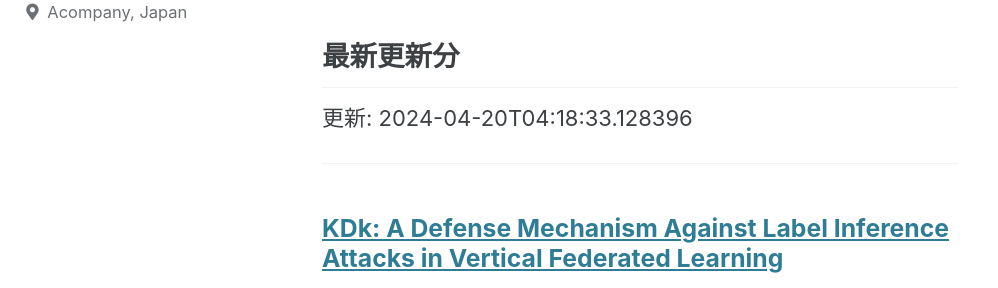
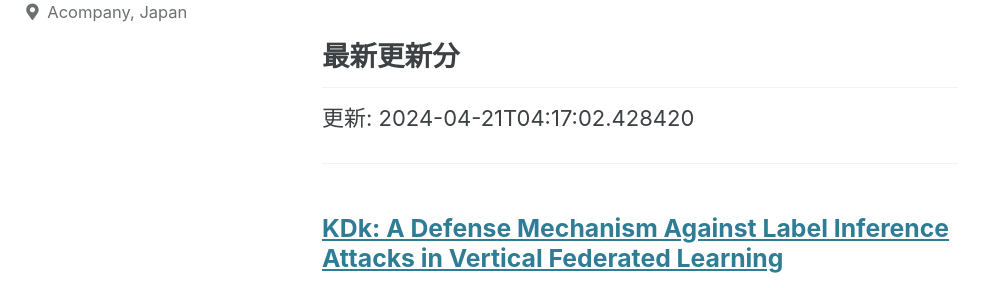
Before and after one commit to haruhisa-enomoto/arxiv-privacy-tech, a Jekyll site: the page built from index.md, in a window 1280 px wide and 900 px high, scrolled down 713 px. Shown: the part 155-443 px from the top of the window, without its empty margins (0-998 px from the left). Built offline with Jekyll 4.4.1, drawn with Linux system fonts in a browser that asks for light colours; cached includes are drawn as plain includes.

Commit message:
:robot: Automate updates

```diff
--- a/index.md
+++ b/index.md
@@ -26,7 +26,7 @@ To be written.
 
 ## 最新更新分
 
-更新: 2024-04-20T04:18:33.128396
+更新: 2024-04-21T04:17:02.428420
 
 - - -
 
```
